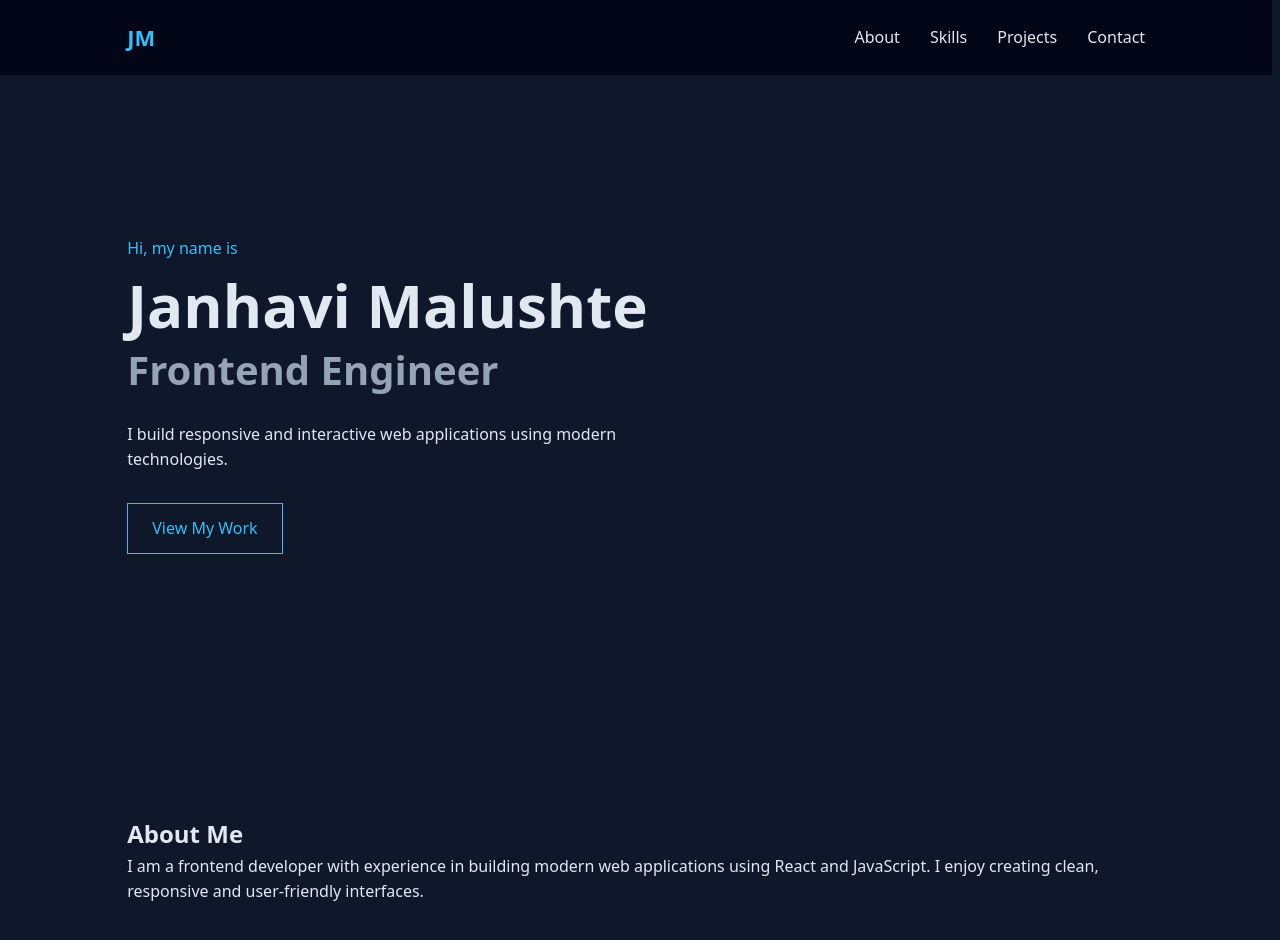
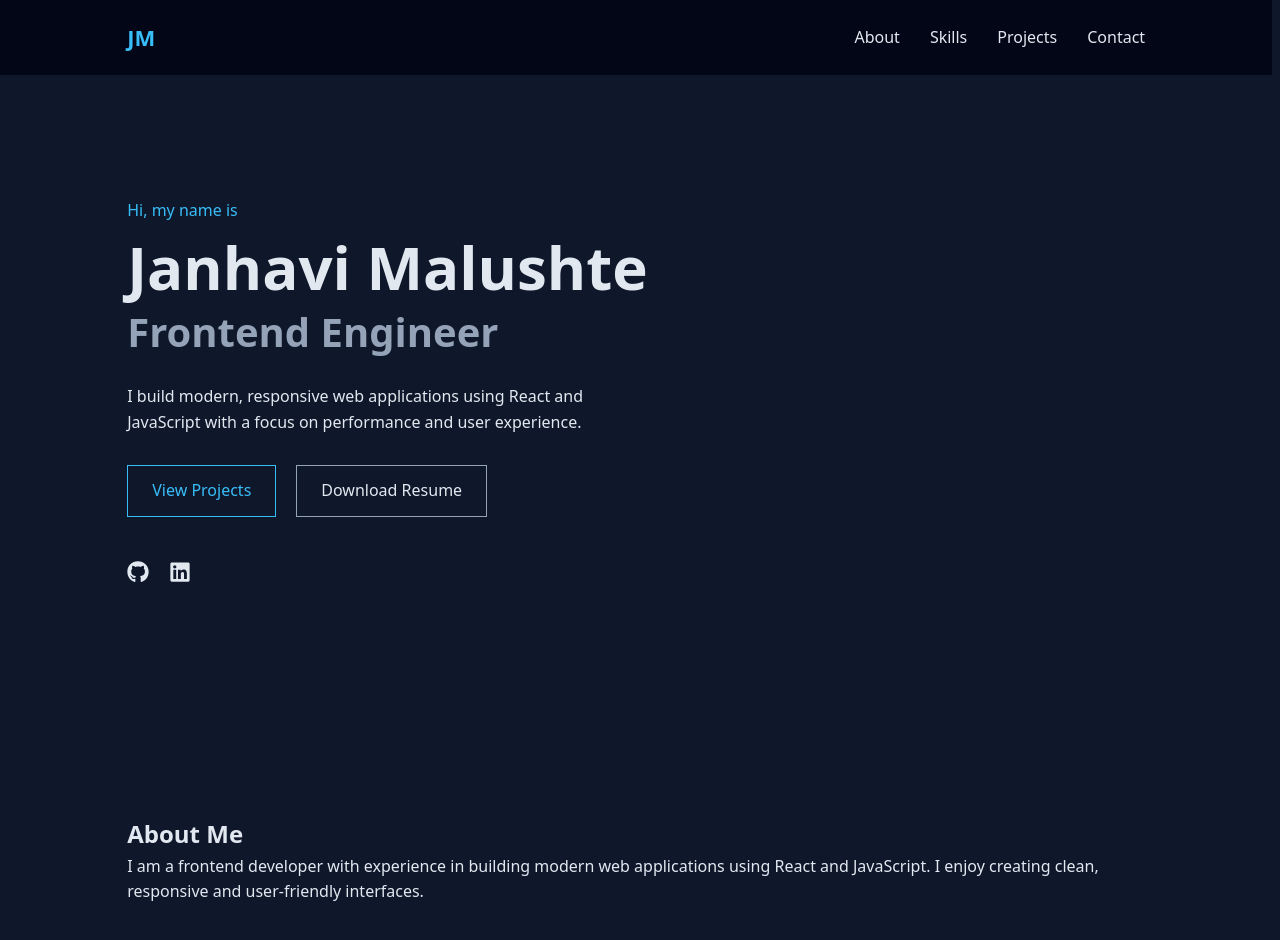
Before and after one commit to Janhavi515/janhavi-portfolio, a React (Vite) app: page / in a window 1280 px wide. Shown: the top 940 px of the page. Built offline with nearby package versions, Linux system fonts and the light colour scheme.

Commit message:
Updated Hero section and added social icons

```diff
--- a/package.json
+++ b/package.json
@@ -12,6 +12,7 @@
   "dependencies": {
     "react": "^19.2.0",
     "react-dom": "^19.2.0",
+    "react-icons": "^5.6.0",
     "sass": "^1.98.0"
   },
   "devDependencies": {
--- a/src/components/Hero/Hero.jsx
+++ b/src/components/Hero/Hero.jsx
@@ -1,4 +1,5 @@
 import "./Hero.scss";
+import { FaGithub, FaLinkedin } from "react-icons/fa";
 
 const Hero = () => {
   return (
@@ -10,13 +11,37 @@ const Hero = () => {
       <h2>Frontend Engineer</h2>
 
       <p className="description">
-        I build responsive and interactive web applications using modern
-        technologies.
+        I build modern, responsive web applications using React and JavaScript
+        with a focus on performance and user experience.
       </p>
 
-      <a href="#projects" className="hero-btn">
-        View My Work
-      </a>
+      <div className="hero-buttons">
+        <a href="#projects" className="hero-btn">
+          View Projects
+        </a>
+
+        <a href="/resume.pdf" className="resume-btn">
+          Download Resume
+        </a>
+      </div>
+
+      <div className="social-icons">
+        <a
+          href="https://github.com/yourusername"
+          target="_blank"
+          rel="noopener noreferrer"
+        >
+          <FaGithub />
+        </a>
+
+        <a
+          href="https://www.linkedin.com/in/janhavi-malushte"
+          target="_blank"
+          rel="noopener noreferrer"
+        >
+          <FaLinkedin />
+        </a>
+      </div>
     </section>
   );
 };
--- a/src/components/Hero/Hero.scss
+++ b/src/components/Hero/Hero.scss
@@ -26,9 +26,30 @@
   }
 
   .hero-btn {
-    margin-top: 30px;
     padding: 12px 24px;
     border: 1px solid #38bdf8;
     color: #38bdf8;
     width: fit-content;
   }
+
+  .hero-buttons {
+    display: flex;
+    gap: 20px;
+    margin-top: 30px;
+  }
+
+  .resume-btn {
+    padding: 12px 24px;
+    border: 1px solid #94a3b8;
+  }
+
+  .social-icons {
+    display: flex;
+    gap: 20px;
+    font-size: 22px;
+    margin-top: 40px;
+  }
+
+  .social-icons a:hover {
+    color: #38bdf8;
+  }
```
Also changed, not shown: 1 other file (tests, documents, lock files or other folders).
